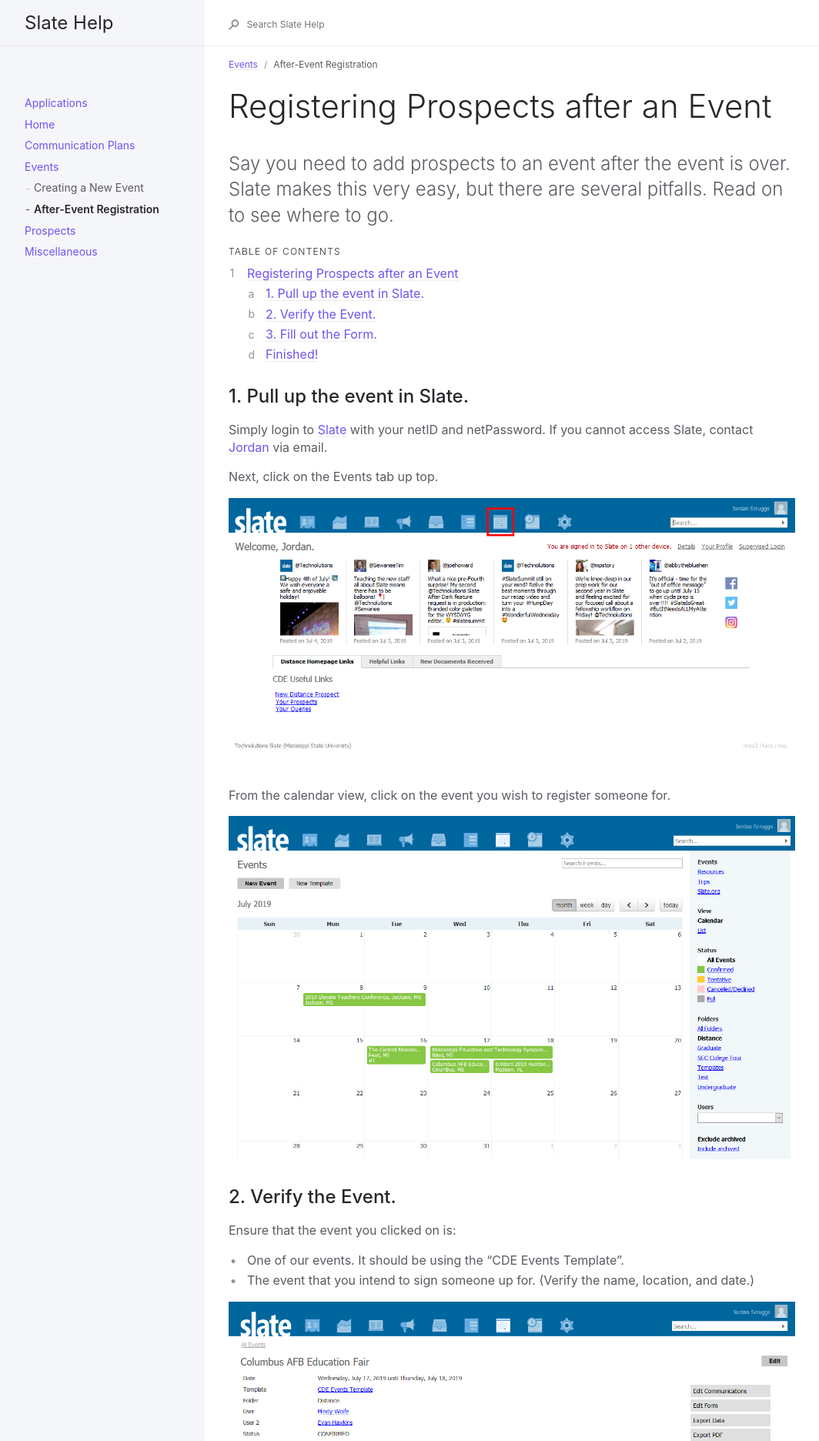
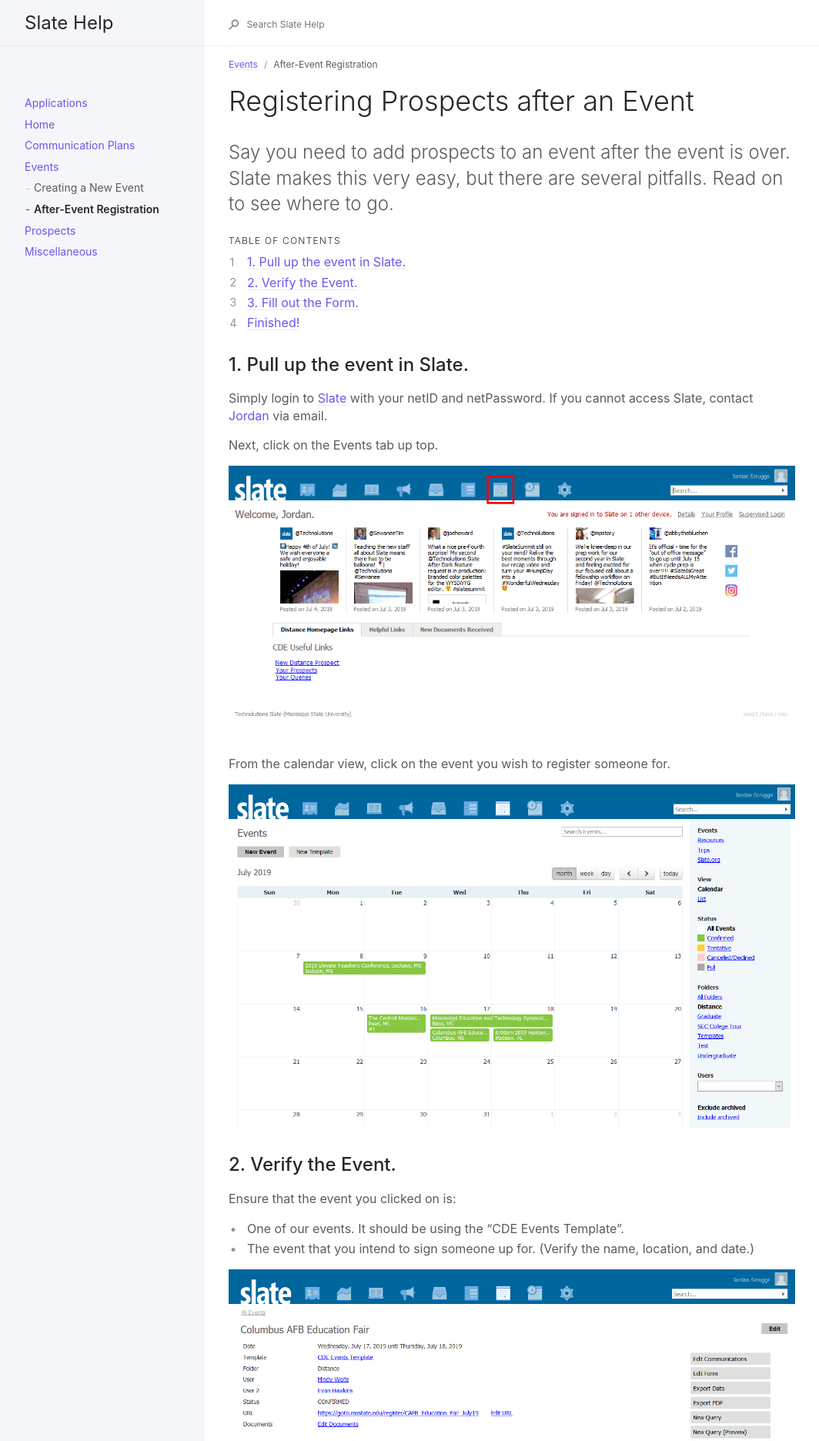
Before and after one commit to oretoise/docs, a Jekyll site: the page built from _docs/events/after-event.md, in a window 1280 px wide. Shown: the top 1872 px of the page at 77% size, without its empty margins (91-1155 px from the left). Built offline with Jekyll 4.4.1, drawn with Linux system fonts in a browser that asks for light colours.

Commit message:
Update TOC generation

```diff
--- a/_docs/events/after-event.md
+++ b/_docs/events/after-event.md
@@ -8,7 +8,7 @@ nav_order: 2
 ---
 
 # Registering Prospects after an Event
-{: .fs-9 }
+{: .no_toc }
 
 Say you need to add prospects to an event after the event is over. Slate makes this very easy, but there are several pitfalls. Read on to see where to go.
 {: .fs-6 .fw-300 }
```
Also changed, not shown: _docs/applications/transcripts.md (+1 -0 lines), _docs/events/new-event.md (+1 -1 lines).
